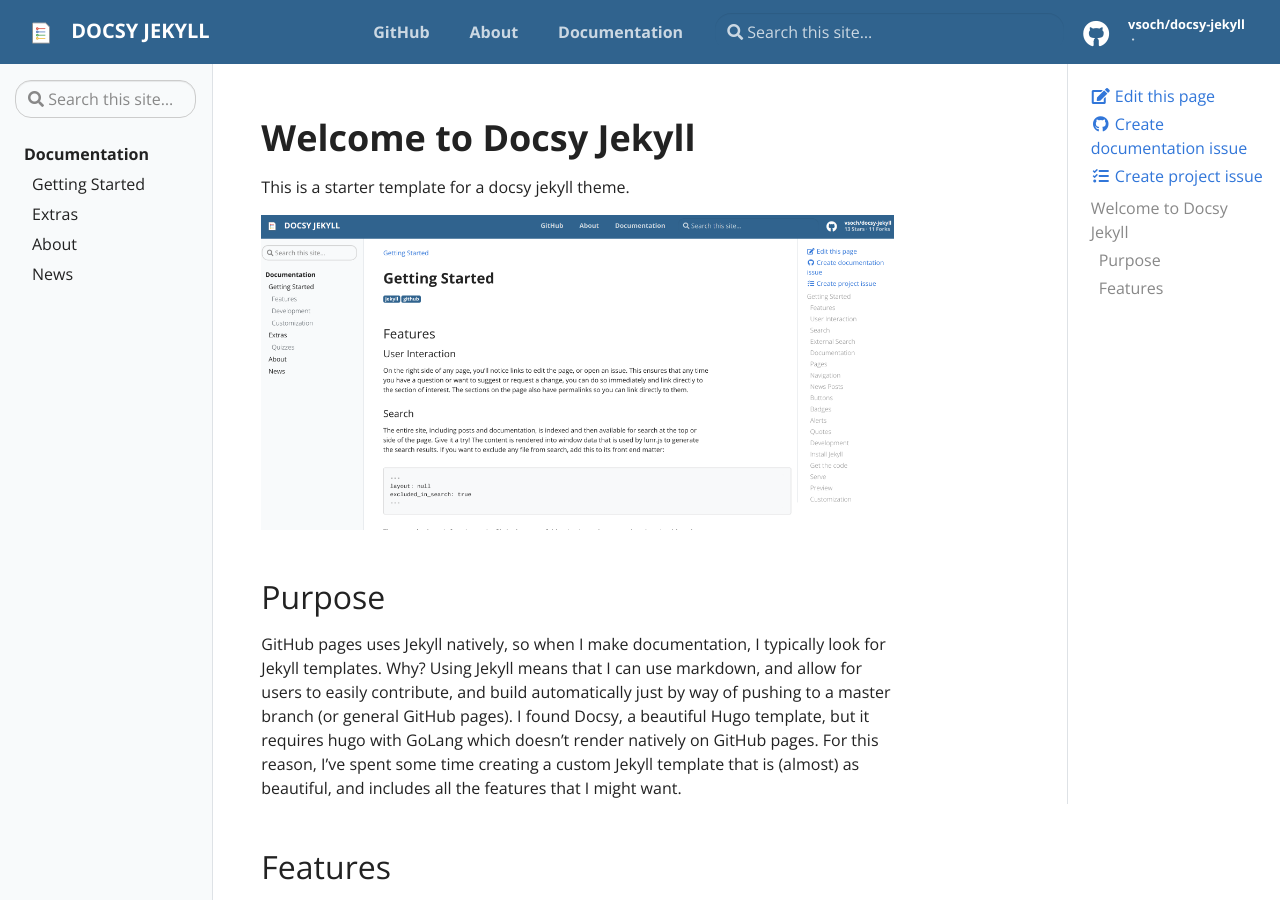
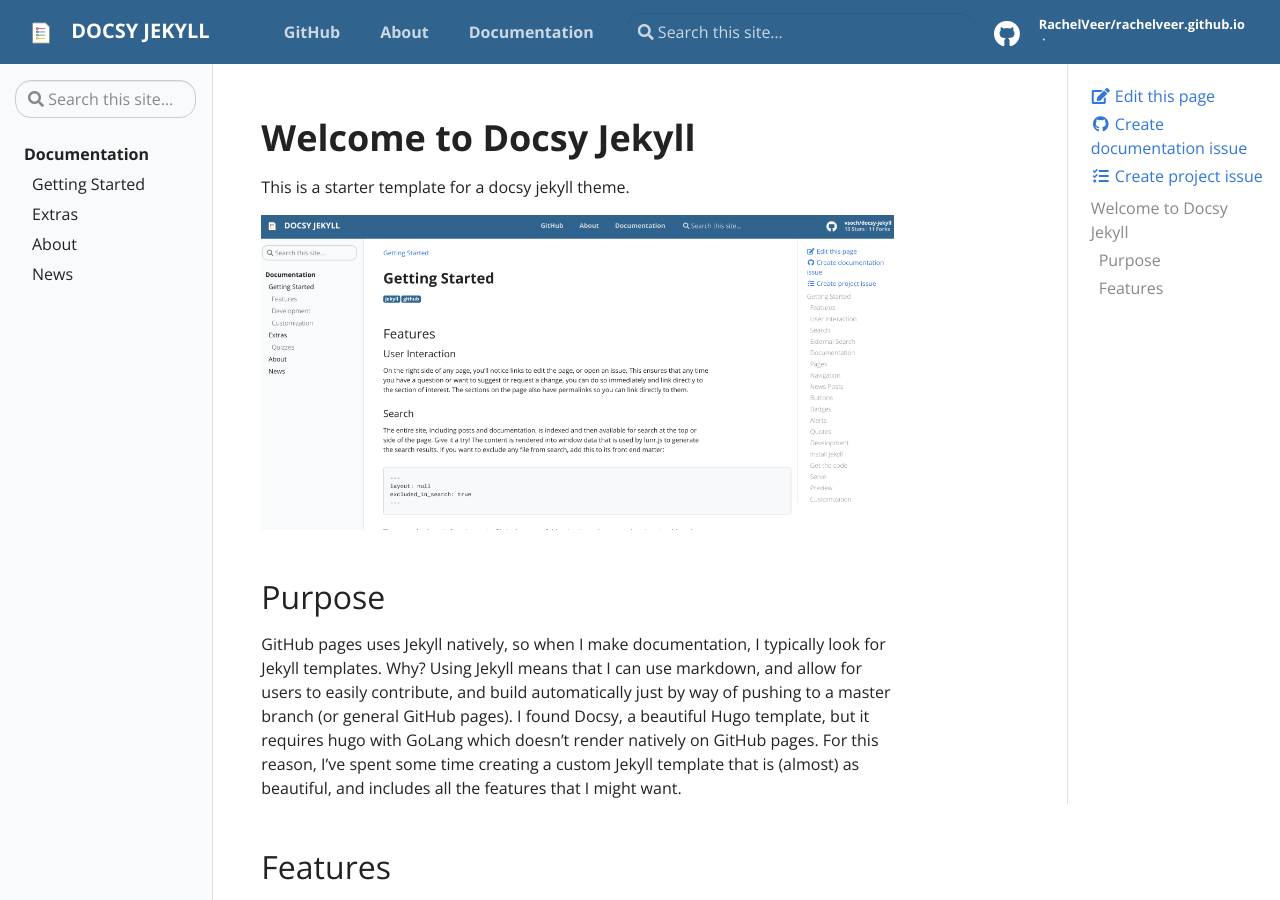
Before and after one commit to RachelVeer/rachelveer.github.io, a Jekyll site: the page built from pages/index.md, in a window 1280 px wide and 900 px high. Built offline with Jekyll 4.4.1, drawn with Linux system fonts in a browser that asks for light colours.

Commit message:
Update config.

```diff
--- a/_config.yml
+++ b/_config.yml
@@ -29,9 +29,9 @@
 url: "https://vsoch.github.io" # the base hostname & protocol for your site
 
 # Social (First three Required)
-repo: "https://github.com/vsoch/docsy-jekyll"
-github_user: "vsoch"
-github_repo: "docsy-jekyll"
+repo: "https://github.com/RachelVeer/rachelveer.github.io"
+github_user: "RachelVeer"
+github_repo: "rachelveer.github.io"
 github_branch: "master"
 
 # Optional
```
